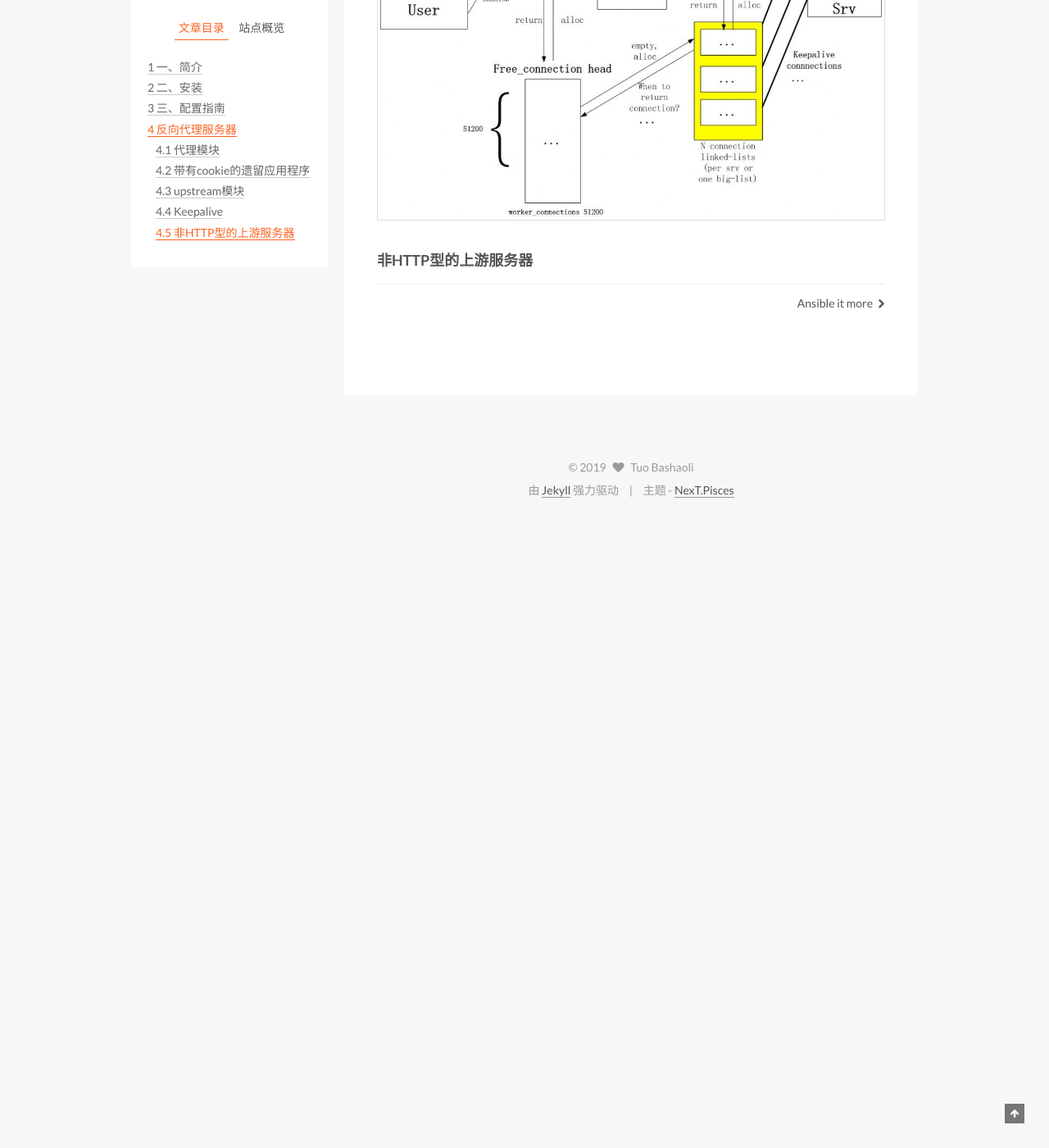
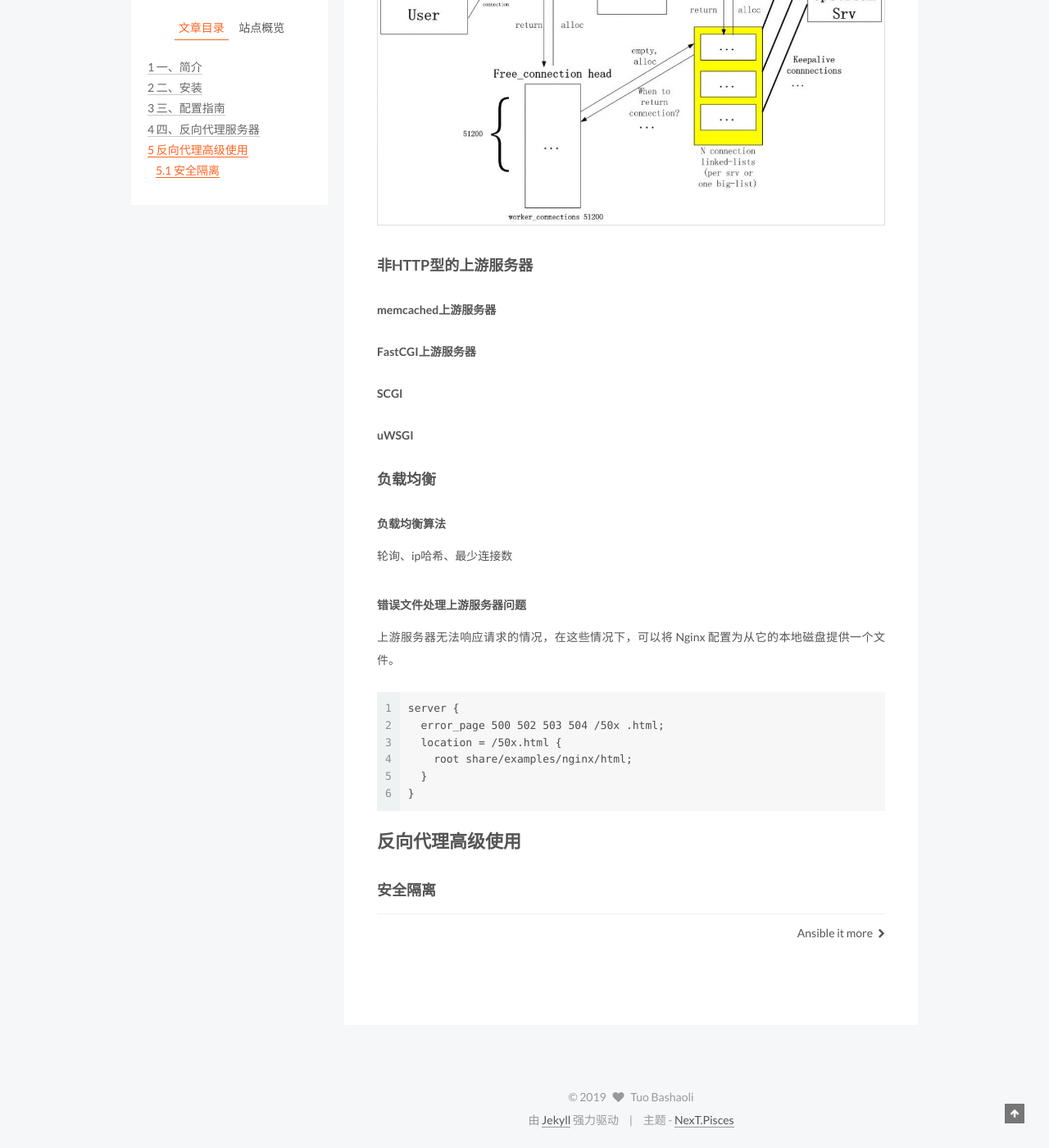
Before and after one commit to tuobashaoli/tuobashaoli.github.io, a Jekyll site: the page built from _posts/2019-04-10-nginx.markdown, in a window 1280 px wide and 1400 px high, scrolled down 7074 px. Shown: the whole window at 82% size. Built offline with Jekyll 4.4.1, drawn with Linux system fonts in a browser that asks for light colours; comment, search, counter and statistics services are not loaded; before the commit the page ends 7706 px from its top, so only the background shows below that.

Commit message:
update nginx

````diff
--- a/_posts/2019-04-10-nginx.markdown
+++ b/_posts/2019-04-10-nginx.markdown
@@ -188,7 +188,7 @@ location @name { ... }
 @：内部服务跳转，不可以嵌套location
 ```
 
-# 反向代理服务器
+# 四、反向代理服务器
 ###简介
 ##### Nginx 能够作为 一个反向代理来终结来自于客户端的请求，并且向上游服务器打开一个新请求
 ```conf
@@ -238,7 +238,8 @@ proxy_temp_path # 该指令设定临时文件的缓冲 ， 用于缓冲从上游
 ```
 
 ### 带有cookie的遗留应用程序
-##### 如果被反向代理服务器设置自己的域和路径的cookie，就要在转发这些服务器请求的时候，对域和路径进行修改
+
+如果被反向代理服务器设置自己的域和路径的cookie，就要在转发这些服务器请求的时候，对域和路径进行修改
 ```conf
 server {
 server_name app.example.com;
@@ -253,7 +254,8 @@ location /legacy1 {
 ```
 
 ### upstream模块
-##### 一般在做反向代理服务器的时候，会使用upstream模块进行做负载均衡或者备份服务，放在http模块中
+
+一般在做反向代理服务器的时候，会使用upstream模块进行做负载均衡或者备份服务，放在http模块中
 
 ```conf
 ... ...
@@ -287,6 +289,31 @@ server #该指令为 upstream 定义一个服务器地址（带有 TCP 端口号
 ```
 
 ### Keepalive
-##### 如果要实现upstream长连接，则每个进程需要另外一个connection pool，里面都是长连接。一旦与后端服务器建立连接，则在当前请求连接结束之后不会立即关闭连接，而是把用完的连接保存在一个keepalive connection pool里面，以后每次需要建立向后连接的时候，只需要从这个连接池里面找，如果找到合适的连接的话，就可以直接来用这个连接，不需要重新创建socket或者发起connect()
+
+如果要实现upstream长连接，则每个进程需要另外一个connection pool，里面都是长连接。一旦与后端服务器建立连接，则在当前请求连接结束之后不会立即关闭连接，而是把用完的连接保存在一个keepalive connection pool里面，以后每次需要建立向后连接的时候，只需要从这个连接池里面找，如果找到合适的连接的话，就可以直接来用这个连接，不需要重新创建socket或者发起connect()
 ![avatar](/assets/images/nginx_upstream_keepalive.jpg)
 ### 非HTTP型的上游服务器
+##### memcached上游服务器
+##### FastCGI上游服务器
+##### SCGI
+##### uWSGI
+### 负载均衡
+##### 负载均衡算法
+
+轮询、ip哈希、最少连接数
+
+##### 错误文件处理上游服务器问题
+
+上游服务器无法响应请求的情况，在这些情况下，可以将 Nginx 配置为从它的本地磁盘提供一个文件。
+
+```
+server {
+  error_page 500 502 503 504 /50x .html;
+  location = /50x.html {
+    root share/examples/nginx/html;
+  }
+}
+```
+
+# 反向代理高级使用
+### 安全隔离
````
Also changed, not shown: about/index.md (+1 -1 lines).
